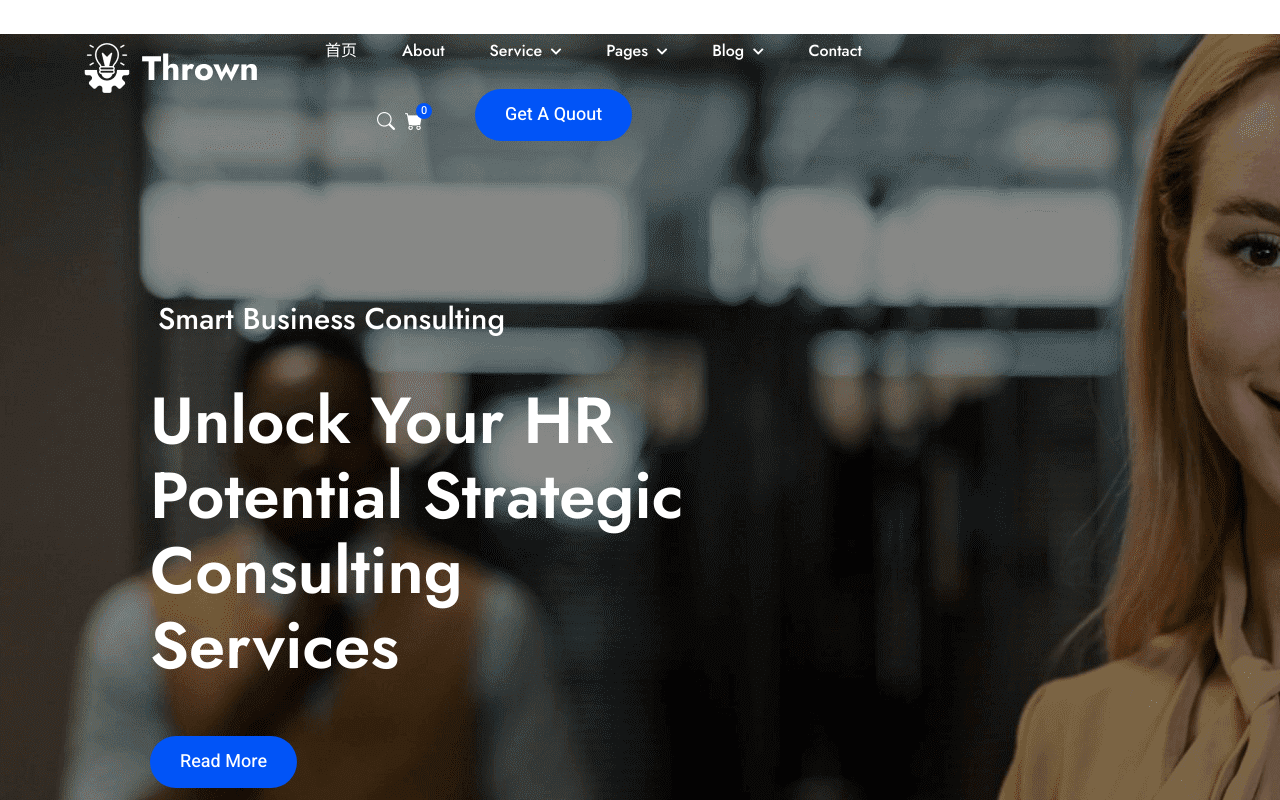
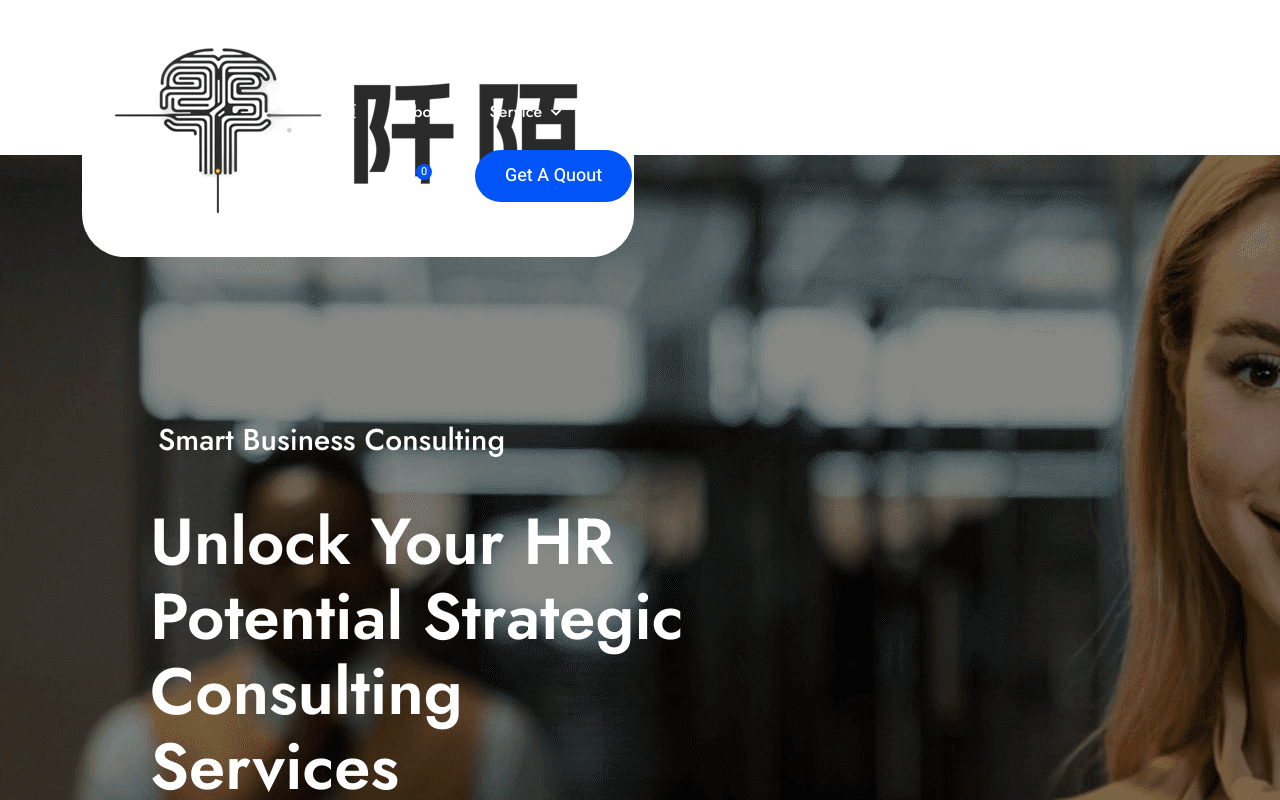
Before and after one commit to marlinlm/qianmo-home, a Next.js app: page /qianmo-home/ in a window 1280 px wide. Shown: the top 800 px of the page. Built offline with nearby package versions, Linux system fonts and the light colour scheme.

Commit message:
updated logo

```diff
--- a/layouts/Header.js
+++ b/layouts/Header.js
@@ -43,7 +43,7 @@ const Header1 = ({ dark }) => {
               <div className={`header-logo ${dark ? "dark" : ""}`}>
                 <Link legacyBehavior href="/">
                   <a>
-                    <img src="assets/images/logo.png" alt="" />
+                    <img src="assets/images/logo-white_bg.png" alt="" />
                   </a>
                 </Link>
               </div>
@@ -81,7 +81,7 @@ const Header2 = ({ dark }) => {
             <div className="header-logo style-two">
               <Link legacyBehavior href="/">
                 <a>
-                  <img src="assets/images/logo.png" alt="logo" />
+                  <img src="assets/images/logo-white_bg.png" alt="logo" />
                 </a>
               </Link>
             </div>
@@ -122,8 +122,8 @@ const Header3 = ({ dark }) => {
                   <img
                     src={
                       dark
-                        ? "assets/images/logo.png"
-                        : "assets/images/logo2.png"
+                        ? "assets/images/logo-white_bg.png"
+                        : "assets/images/logo-white_bg.png"
                     }
                     alt="image"
                   />
@@ -169,8 +169,8 @@ const Header4 = ({ dark }) => {
                     <img
                       src={
                         dark
-                          ? "assets/images/logo.png"
-                          : "assets/images/logo5.png"
+                          ? "assets/images/logo-white_bg.png"
+                          : "assets/images/logo-white_bg.png"
                       }
                       alt="image"
                     />
```
Also changed, not shown: public/assets/images/logo-white_bg.png (renamed from public/assets/images/logo-whilte_bg.png).
